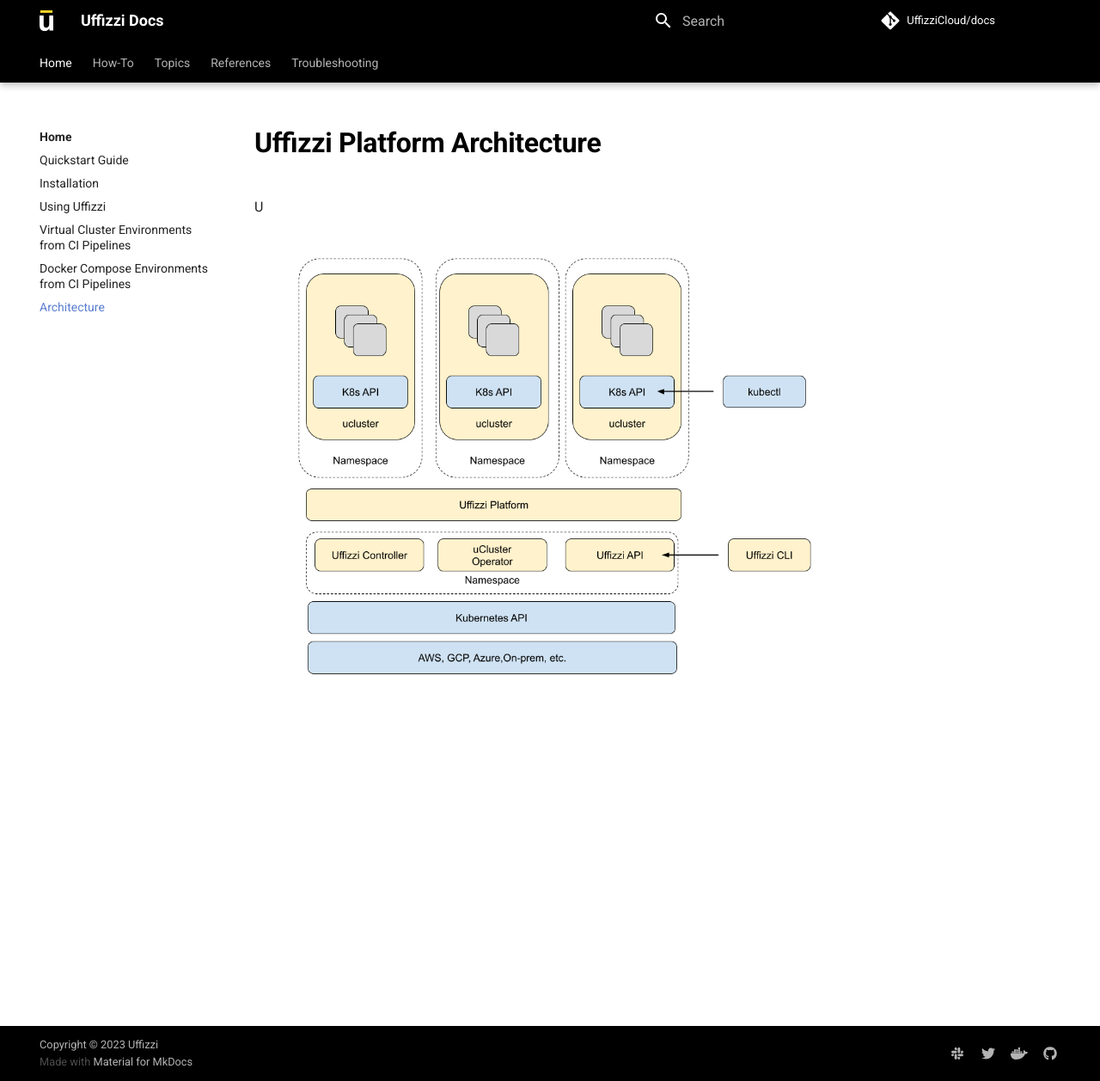
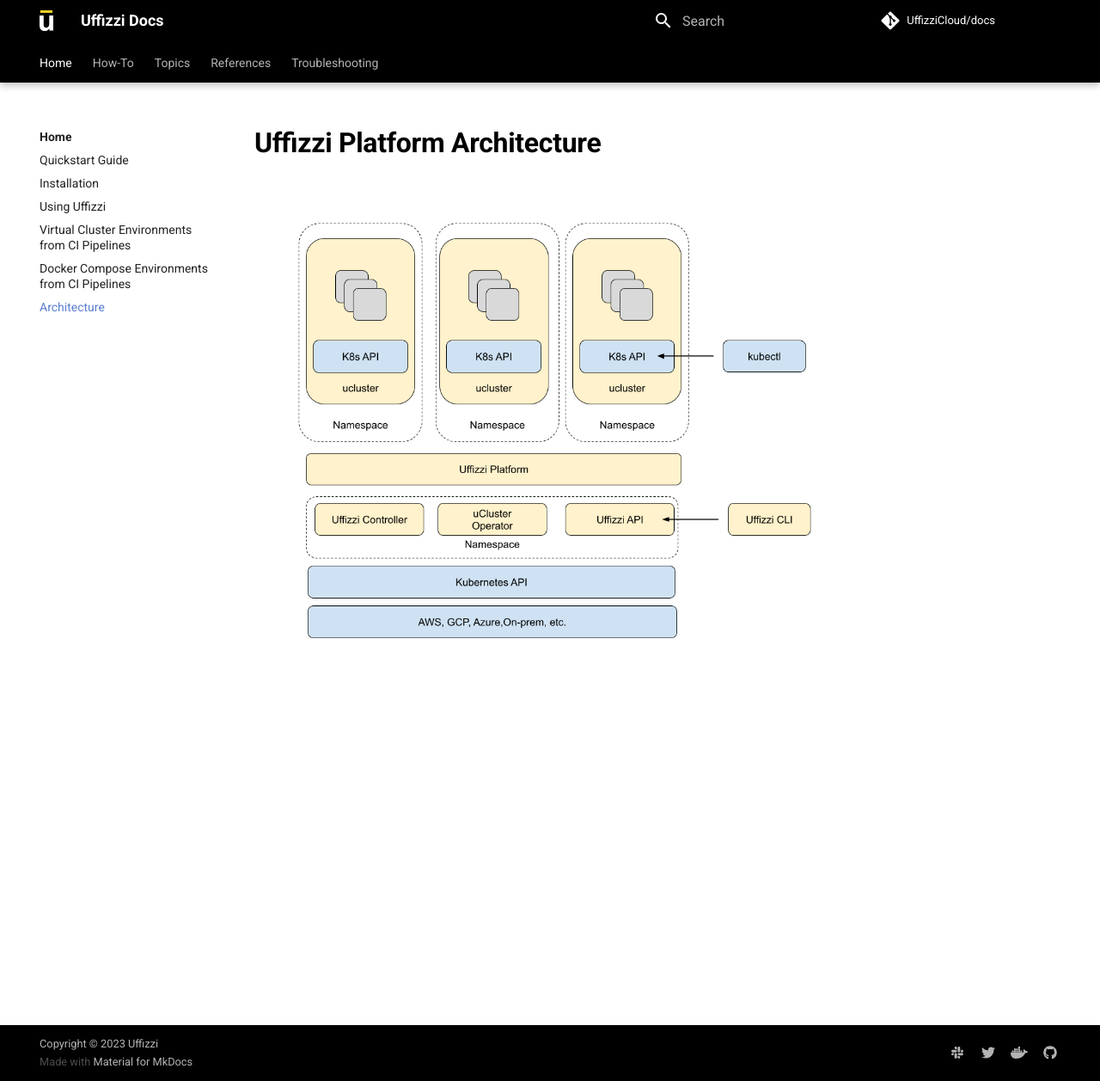
Before and after one commit to UffizziCloud/docs, an MkDocs documentation site: the page built from docs/architecture.md, in a window 1280 px wide and 1257 px high. Shown: the whole window at 86% size. Built offline with MkDocs 1.6.1 and Material for MkDocs 9.7.7, drawn with Linux system fonts in a browser that asks for light colours; comment, search, counter and statistics services are not loaded.

Commit message:
removed typo

```diff
--- a/docs/architecture.md
+++ b/docs/architecture.md
@@ -1,5 +1,3 @@
 # Uffizzi Platform Architecture
 
-U
-
 ![Uffizzi Platform Architecture](assets/images/architecture.png)
```
